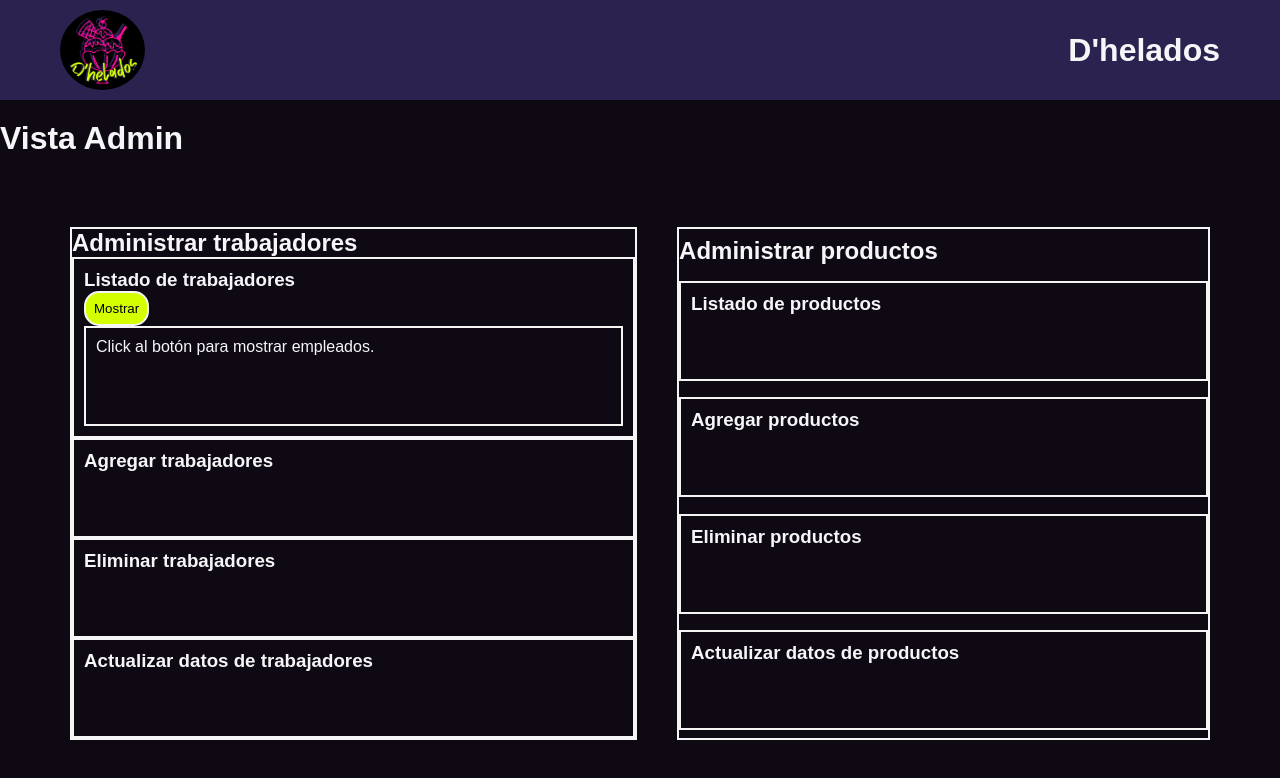
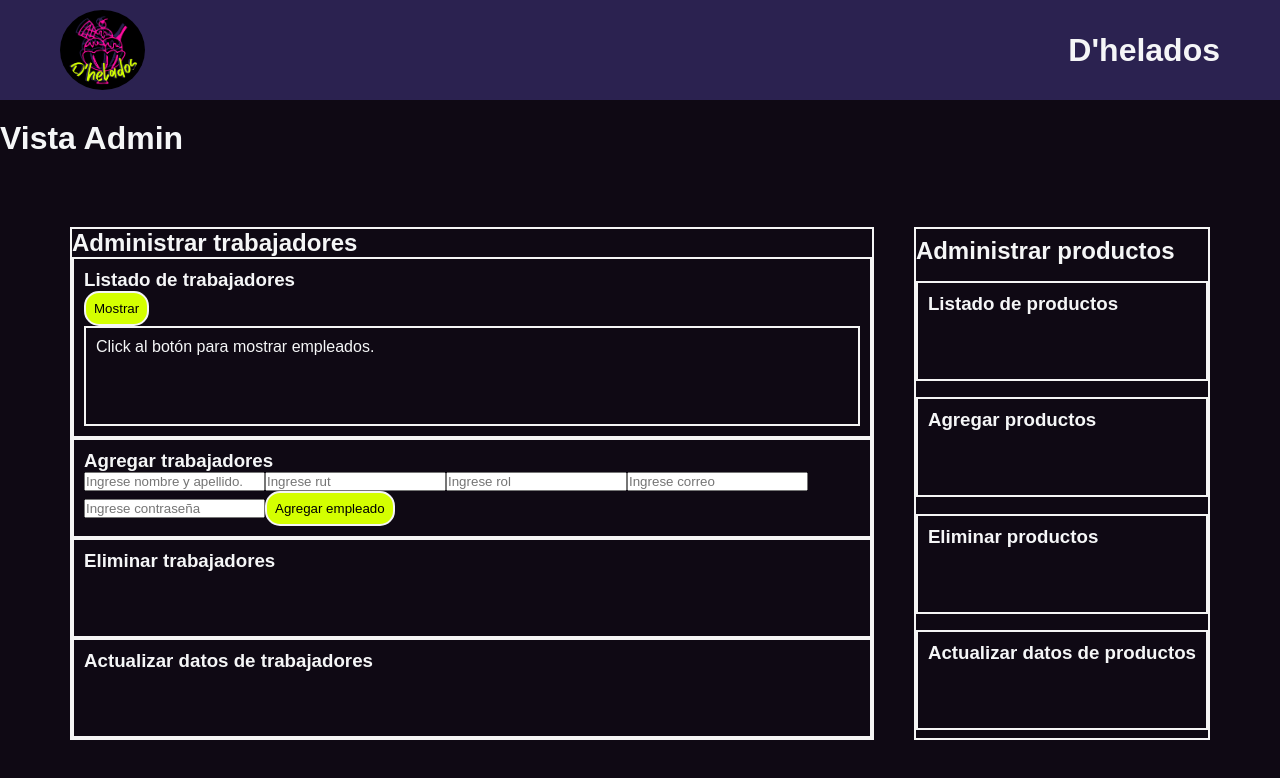
Before and after one commit to Psyderalis/DEV002-BQ-front, a React (Vite) app: page /admin in a window 1280 px wide. Shown: the top 778 px of the page. Built offline with nearby package versions, Linux system fonts and the light colour scheme; a web font is replaced by a local one.

Commit message:
construyendo componente para administrar usuarios

```diff
--- a/src/components/API.js
+++ b/src/components/API.js
@@ -55,8 +55,26 @@ const fetchUsers = async (token) => {
   }
 }
 
+const addUser = async (token, user) => {
+  try {
+    const response = await fetch('http://localhost:8080/users', {
+      method: 'POST',
+      body: JSON.stringify(user),
+      headers: {
+        authorization: `Bearer ${token}`,
+        'Content-type': 'application/json; charset=UTF-8'
+      }
+    })
+    return await response.json()
+  } catch (error) {
+    console.error(error)
+    return {error: 'Error al agregar el usuario. Intente nuevamente.'}
+  }
+}
+
 export {
   login,
   fetchProducts,
-  fetchUsers
+  fetchUsers,
+  addUser
 }
--- a/src/components/Employees/Employees.jsx
+++ b/src/components/Employees/Employees.jsx
@@ -1,16 +1,47 @@
-import { useEffect, useState } from 'react'
-import { fetchUsers } from '../api'
+import { useState } from 'react'
+import { fetchUsers, addUser } from '../api'
 
 import styles from './Employees.module.css'
 
 export default function Employees() {
   const accessToken = localStorage.getItem('accessToken')
   const [users, setUsers] = useState(null)
+  const [newUser, setNewUser] = useState({
+    name: '',
+    id: '',
+    role: '',
+    email: '',
+    password: ''
+  })
 
-  const handleShowEmployeesClick = () => {
+  const handleShowUsersClick = () => {
     fetchUsers(accessToken)
       .then(json => setUsers(json))
       .catch(error => console.log(error))
+  }
+  // console.log(users)
+
+
+  const handleInputChange = (e) => {
+    setNewUser({
+      ...newUser,
+      [e.target.name]: e.target.value
+    })
+  }
+
+  const handleForm = (e) => {
+    e.preventDefault()
+    addUser(accessToken, newUser)
+      .then(json => setUsers(json))
+      .catch(error => console.log(error))
+    console.log(newUser)
+    setNewUser({
+      name: '',
+      id: '',
+      role: '',
+      email: '',
+      password: ''
+    })
   }
 
   return (
@@ -20,7 +51,7 @@ export default function Employees() {
 
       <div className={styles.container}>
         <h3>Listado de trabajadores</h3>
-        <button onClick={handleShowEmployeesClick}>Mostrar</button>
+        <button onClick={handleShowUsersClick}>Mostrar</button>
         <div className={styles.container}>
           {users ? (
             <div>
@@ -38,6 +69,39 @@ export default function Employees() {
       </div>
       <div className={styles.container}>
         <h3>Agregar trabajadores</h3>
+        <form onSubmit={handleForm}>
+          <input
+            type='text'
+            name='name'
+            value={newUser.name}
+            placeholder='Ingrese nombre y apellido.'
+            onChange={handleInputChange} />
+          <input
+            type='text'
+            name='id'
+            value={newUser.id}
+            placeholder='Ingrese rut'
+            onChange={handleInputChange} />
+          <input
+            type='text'
+            name='role'
+            value={newUser.role}
+            placeholder='Ingrese rol'
+            onChange={handleInputChange} />
+          <input
+            type='text'
+            name='email'
+            value={newUser.email}
+            placeholder='Ingrese correo'
+            onChange={handleInputChange} />
+          <input
+            type='text'
+            name='password'
+            value={newUser.password}
+            placeholder='Ingrese contraseña'
+            onChange={handleInputChange} />
+          <button type='subtmit'>Agregar empleado</button>
+        </form>
       </div>
       <div className={styles.container}>
         <h3>Eliminar trabajadores</h3>
```
